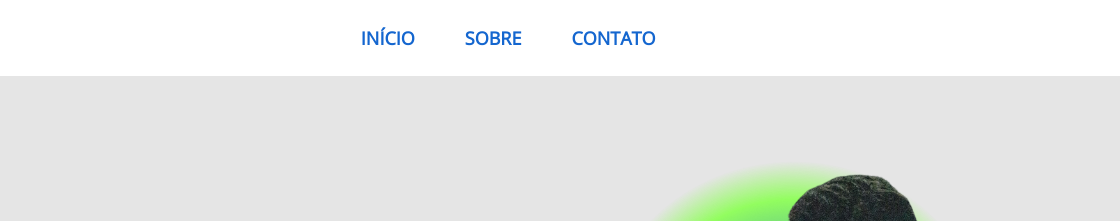
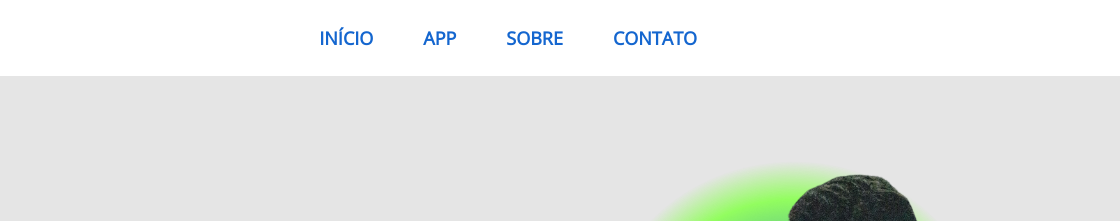
Before and after one commit to Allanpt/Projeto_Mais1Code, a plain HTML site: page index.html in a window 1280 px wide. Shown: the top 221 px of the page, 160-1280 px from the left. Drawn offline with nearby package versions, Linux system fonts and the light colour scheme.

Commit message:
Adicionado nova página app.html e link adicionado ao menu

```diff
--- a/index.html
+++ b/index.html
@@ -17,6 +17,7 @@
 <div class="lista-container">
     <ul class="lista">
       <li class="link"><a href="#inicio">Início</a></li>
+      <li class="link"><a href="#app">App</a></li>
       <li class="link"><a href="#sobre">Sobre</a></li>
       <li class="link"><a href="#contato">Contato</a></li>
     </ul>
```
Also changed, not shown: app.html (added).
